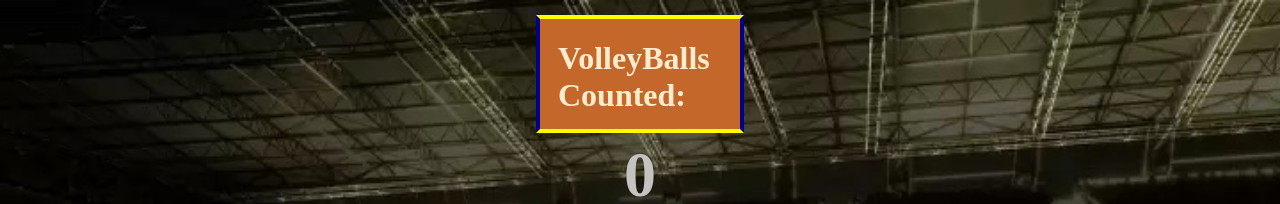
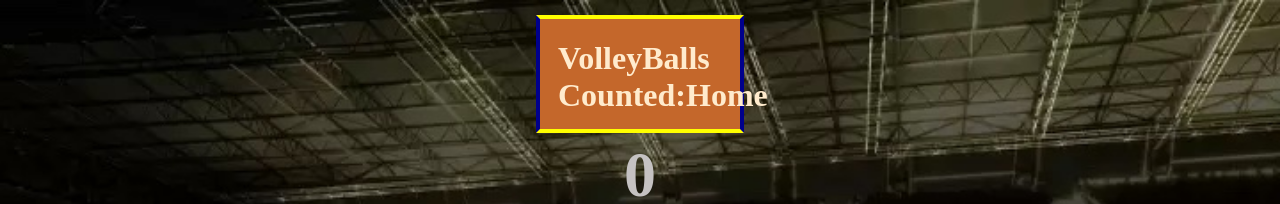
Before and after one commit to StraightUp-20/VolleyBall-Counter-App, a plain HTML site: page index.html in a window 1280 px wide. Shown: the top 204 px of the page. Drawn offline with nearby package versions, Linux system fonts and the light colour scheme.

Commit message:
Header Name
Learning to Commit and push origin.

```diff
--- a/index.html
+++ b/index.html
@@ -5,7 +5,7 @@
     <body>
         <div id="box">
             <h1>
-                <b> VolleyBalls Counted: </b>
+                <b> VolleyBalls Counted:Home </b>
             </h1>
             </div>
         <h2 id="count-el">0</h2>
```
